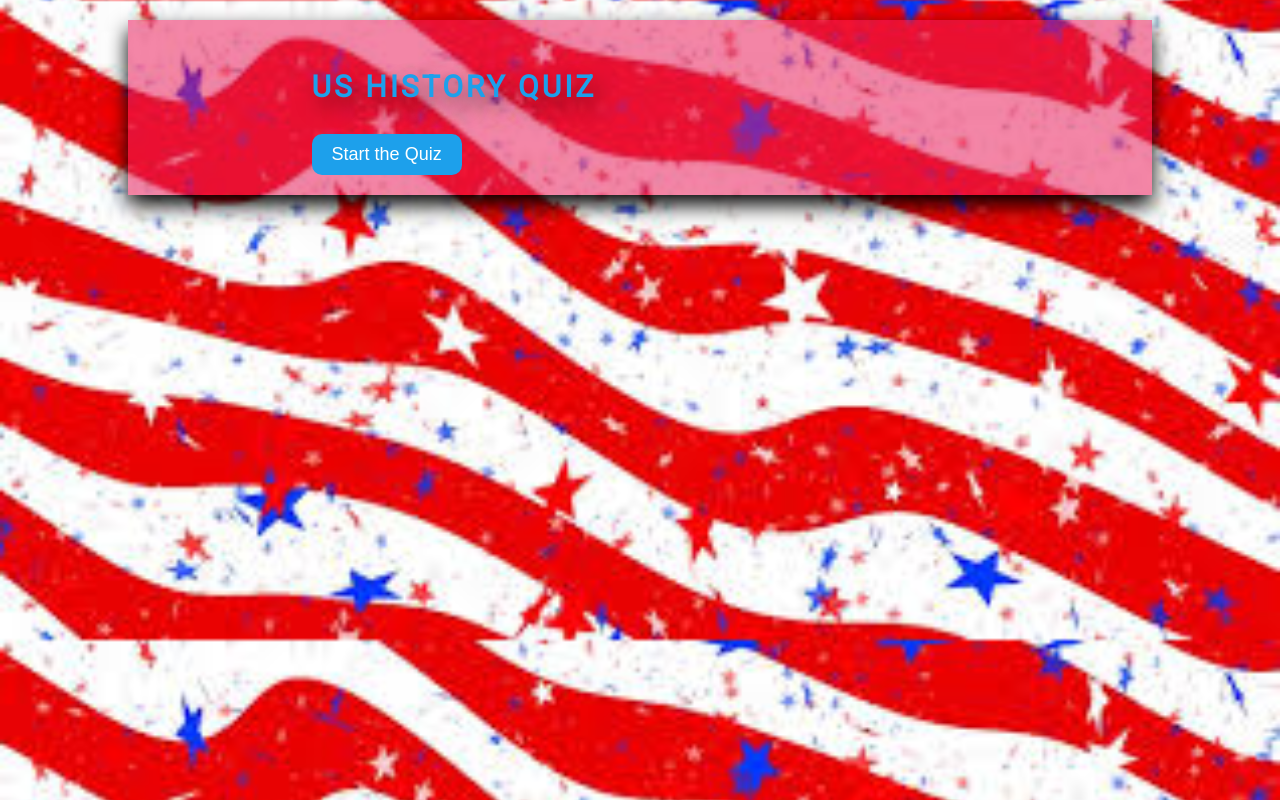
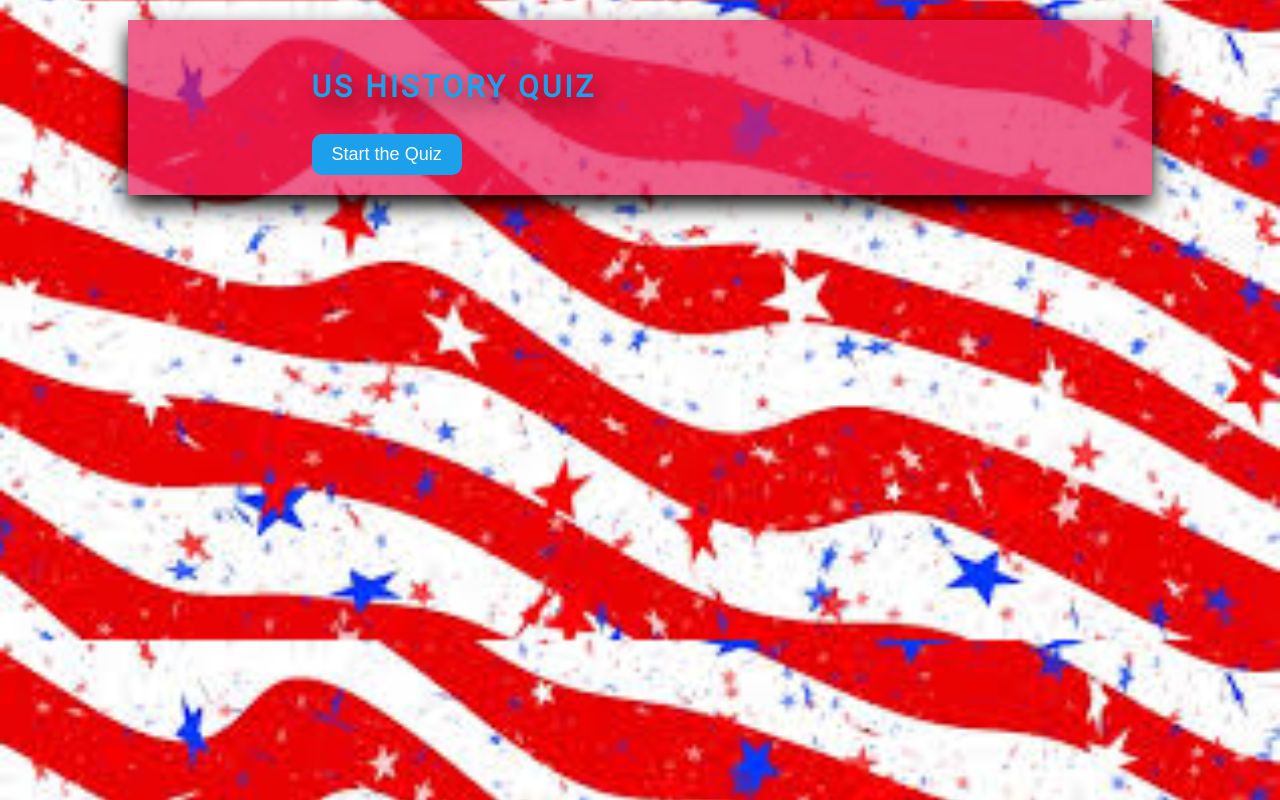
Before and after one commit to monksedo/TriviaGame, a plain HTML site: page index.html in a window 1280 px wide. Drawn offline with nearby package versions, Linux system fonts and the light colour scheme.

```diff
--- a/assets/css/styles.css
+++ b/assets/css/styles.css
@@ -23,7 +23,7 @@ body {
 .container {
    width: 80%;
    margin: 0 auto;
-   background-color: #eb1d5b88;
+   background-color: #eb1d5bb4;
    box-shadow: 0 1rem 2rem black;
 }
 
```
